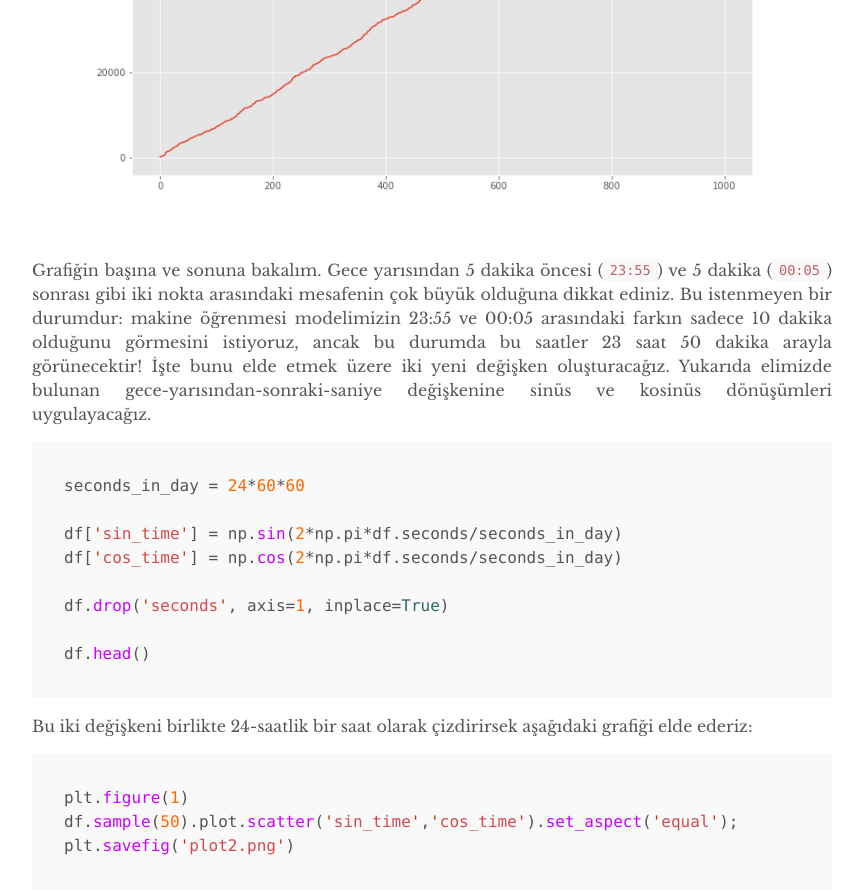
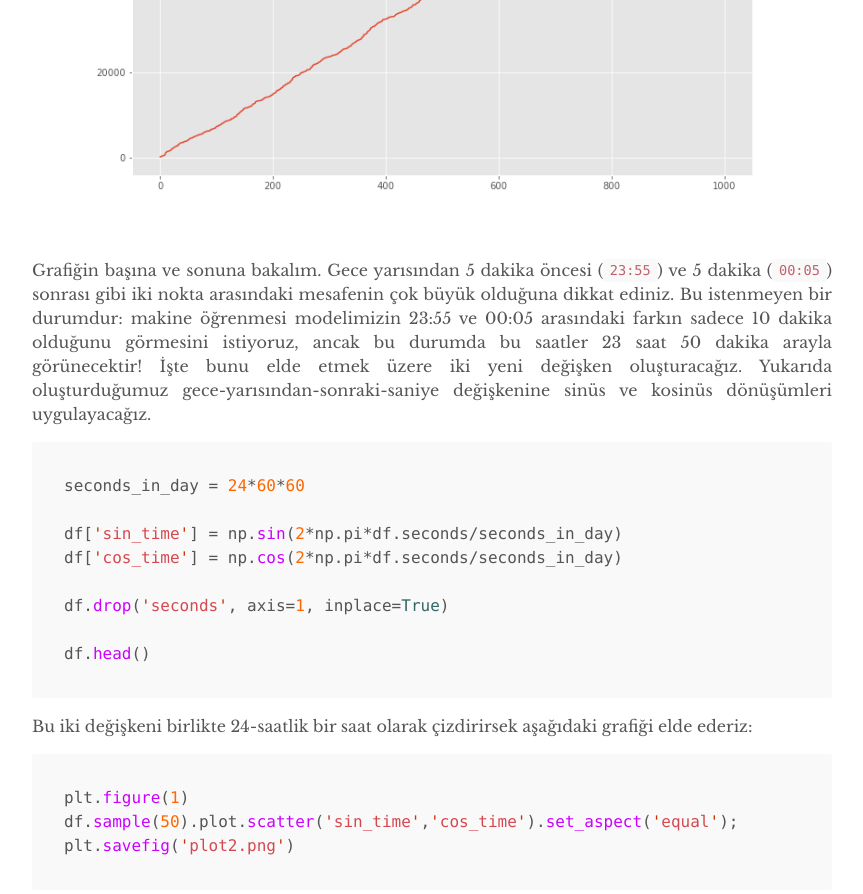
Before and after one commit to mmuratarat/turkish, a Jekyll site: the page built from _posts/2021-11-29-how_to_encode_cyclical_features.md, in a window 1280 px wide and 900 px high, scrolled down 2347 px. Shown: the top 894 px of the window, without its empty margins (208-1071 px from the left). Built offline with Jekyll 4.4.1, drawn with Linux system fonts in a browser that asks for light colours; formulas are drawn with MathJax 3; comment, search, counter and statistics services are not loaded; some of the changed text lies outside the part shown.

Commit message:
Update 2021-11-29-how_to_encode_cyclical_features.md

````diff
--- a/_posts/2021-11-29-how_to_encode_cyclical_features.md
+++ b/_posts/2021-11-29-how_to_encode_cyclical_features.md
@@ -63,7 +63,7 @@ plt.savefig('plot1.png')
 
 ![](https://github.com/mmuratarat/turkish/blob/master/_posts/images/plot1.png?raw=true)
 
-Grafiğin başına ve sonuna bakalım. Gece yarısından 5 dakika öncesi (`23:55`) ve 5 dakika (`00:05`) sonrası gibi iki nokta arasındaki mesafenin çok büyük olduğuna dikkat ediniz. Bu istenmeyen bir durumdur: makine öğrenmesi modelimizin 23:55 ve 00:05 arasındaki farkın sadece 10 dakika olduğunu görmesini istiyoruz, ancak bu durumda bu saatler 23 saat 50 dakika arayla görünecektir! İşte bunu elde etmek üzere iki yeni değişken oluşturacağız. Yukarıda elimizde bulunan gece-yarısından-sonraki-saniye değişkenine sinüs ve kosinüs dönüşümleri uygulayacağız.
+Grafiğin başına ve sonuna bakalım. Gece yarısından 5 dakika öncesi (`23:55`) ve 5 dakika (`00:05`) sonrası gibi iki nokta arasındaki mesafenin çok büyük olduğuna dikkat ediniz. Bu istenmeyen bir durumdur: makine öğrenmesi modelimizin 23:55 ve 00:05 arasındaki farkın sadece 10 dakika olduğunu görmesini istiyoruz, ancak bu durumda bu saatler 23 saat 50 dakika arayla görünecektir! İşte bunu elde etmek üzere iki yeni değişken oluşturacağız. Yukarıda oluşturduğumuz gece-yarısından-sonraki-saniye değişkenine sinüs ve kosinüs dönüşümleri uygulayacağız.
 
 ```python
 seconds_in_day = 24*60*60
````
Also changed, not shown: other parts of _posts/2021-11-29-how_to_encode_cyclical_features.md (+1 -0 lines).
